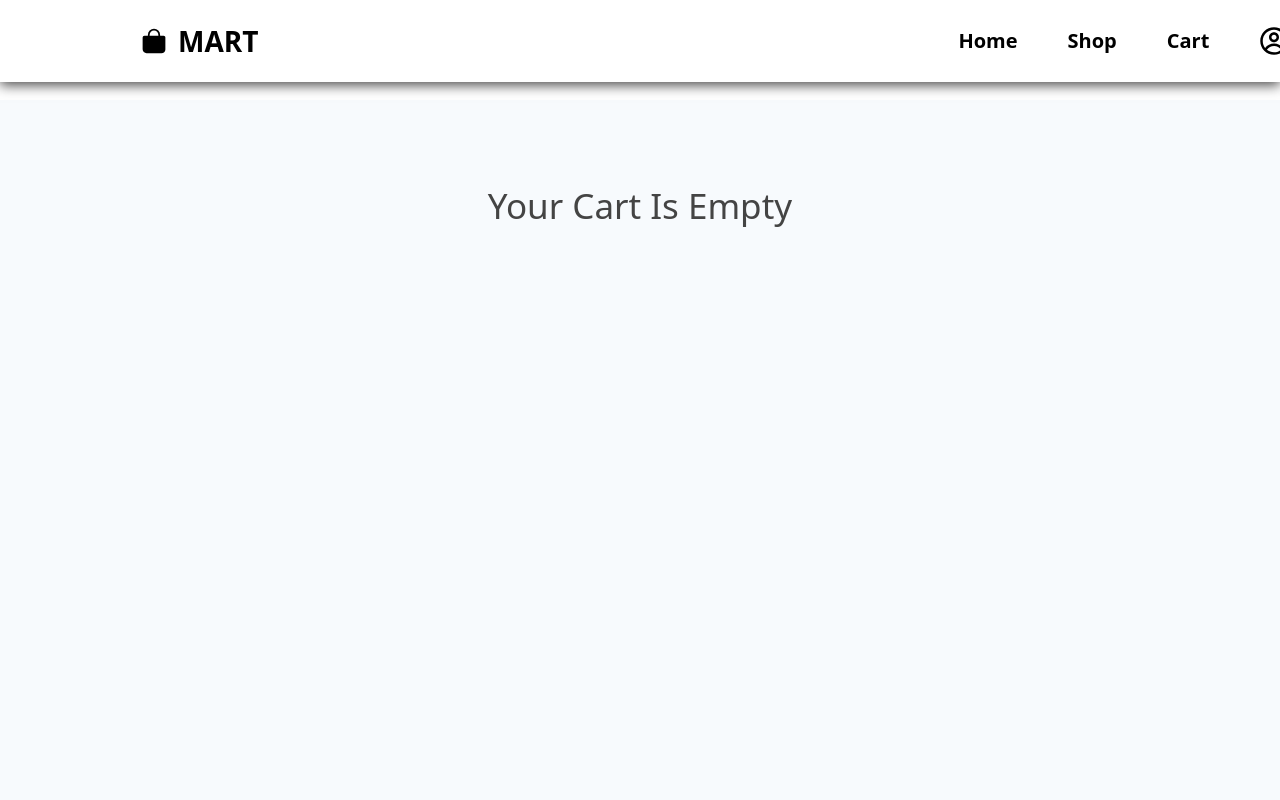
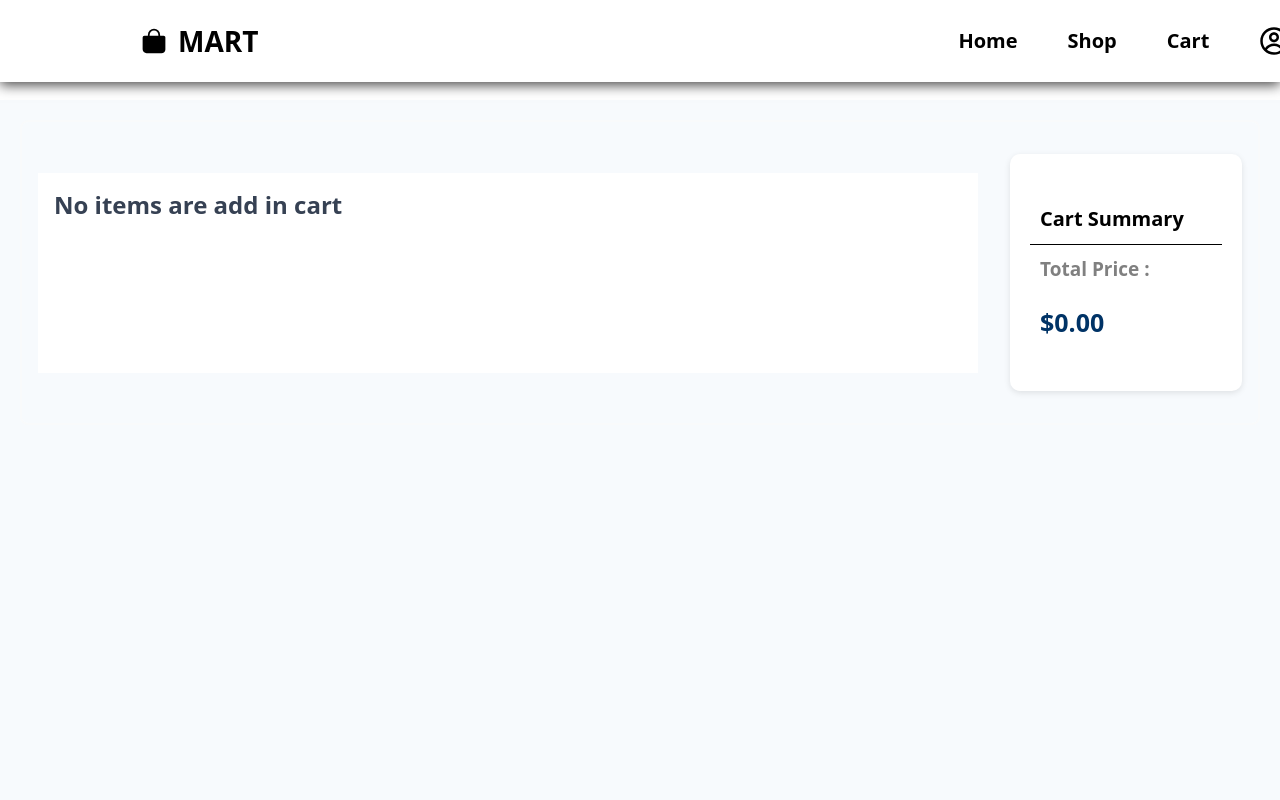
Before and after one commit to ranesh7139/React--Js--Project, a React (Vite) app in the folder reactjsproject/: page /cart in a window 1280 px wide. Shown: the top 800 px of the page. Built offline with nearby package versions, Linux system fonts and the light colour scheme.

Commit message:
Changing in yhe empty card

```diff
--- a/reactjsproject/src/cssfiles/Bigdiscount.css
+++ b/reactjsproject/src/cssfiles/Bigdiscount.css
@@ -72,7 +72,7 @@
 }
 .addbuton:hover{
     cursor: pointer;
-    border-radius: 10%;
+    border-radius: 50%;
     padding: 10px;
     background-color: rgb(167, 161, 161);
 }
--- a/reactjsproject/src/cssfiles/Cart.css
+++ b/reactjsproject/src/cssfiles/Cart.css
@@ -57,7 +57,10 @@
   font-size: 20px;
   font-weight: bold;
 }
-
+.amount-details{
+  display: flex;
+  padding-top: 50px;
+}
 .qty-controls {
   display: flex;
   /* flex-direction: column; */
@@ -81,7 +84,7 @@
   font-size: 20px;
   position: absolute;
   top: 10px;
-  margin-top: 25px;
+  margin-top: 15px;
 
   right: 10px;
   cursor: pointer;
@@ -114,7 +117,7 @@ color: gray;
 }
 .cart-summary h3{
   font-size: 20px;
-  padding: 50px;
+  padding: 10px;
 }
 
 .empty-cart-message {
--- a/reactjsproject/src/pages/Cart.jsx
+++ b/reactjsproject/src/pages/Cart.jsx
@@ -11,8 +11,19 @@ const items = useSelector(state => state.cartItems.cart)
   return (
      <div className="cart-page">
       {items.length === 0 ? (
-        <div className="empty-cart-message">
-          <h2>Your Cart Is Empty</h2>
+         <div className=" container px-4 gap-3  flex items-center py-8 border-gray-50 border-2 rounded-lg">
+         <div className=" w-235 h-50 bg-white">
+             <h1 className="font-bold p-4 text-2xl text-gray-700 ">
+               No items are add in cart
+             </h1>
+           </div>
+
+          <div className="cart-summary">
+            <h3>Cart Summary</h3>
+            <hr />
+            <p>Total Price :</p>
+            <h2>${totalPrice.toFixed(2)}</h2>
+          </div>
         </div>
       ) : (
         <div className="cart-content">
@@ -22,7 +33,7 @@ const items = useSelector(state => state.cartItems.cart)
                 <img src={item.imgUrl} alt={item.productName} className="product-img" />
                 <div className="item-details">
                   <h3>{item.productName}</h3>
-                  <div className='amount'>
+                  <div className='amount-details'>
                   <p>${item.price.toFixed(2)} X {item.quantity}</p>
                   <h4>${(item.price * item.quantity).toFixed(2)}</h4>
                   </div>
@@ -37,7 +48,6 @@ const items = useSelector(state => state.cartItems.cart)
               </div>
             ))}
           </div>
-
           <div className="cart-summary">
             <h3>Cart Summary</h3>
             <hr />
```
